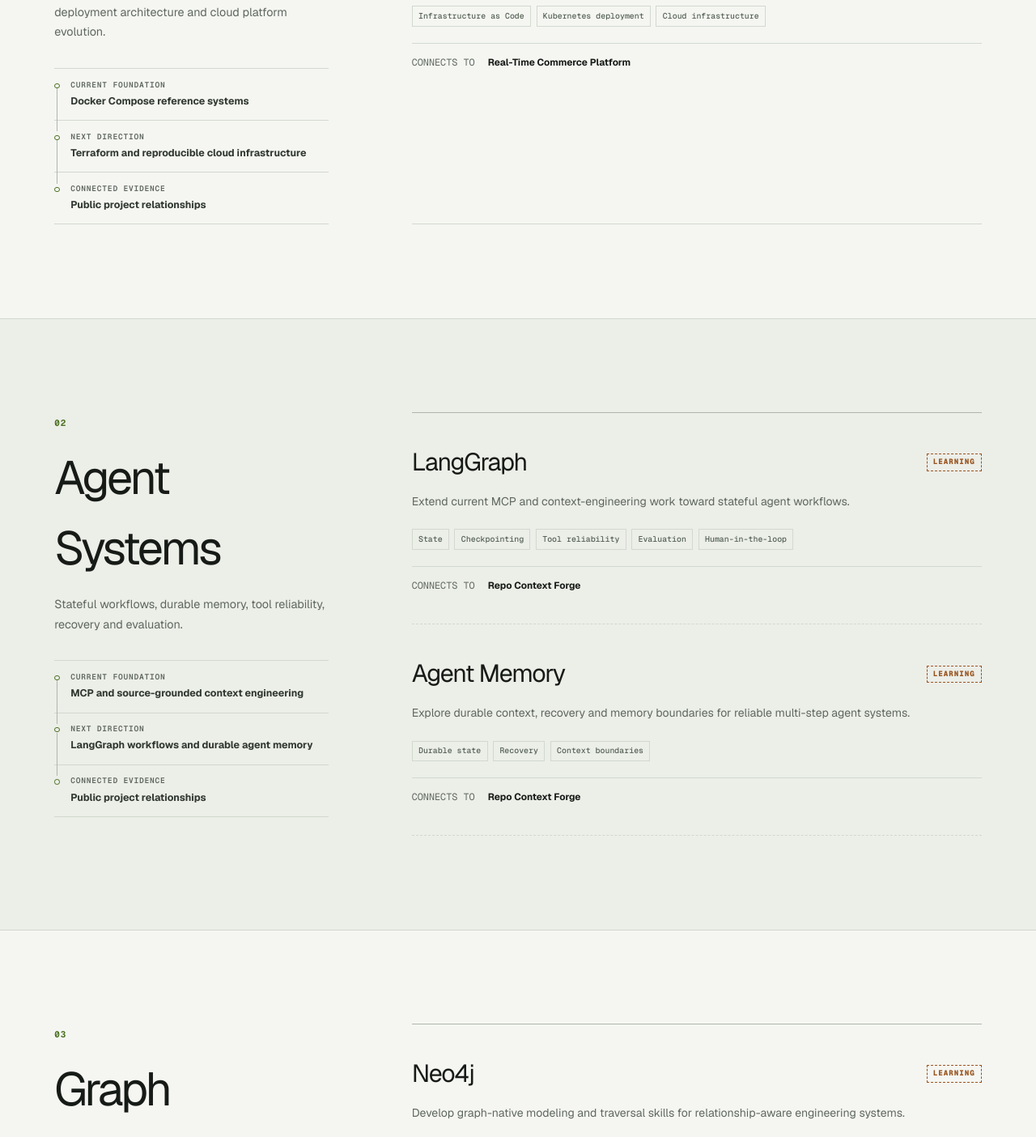
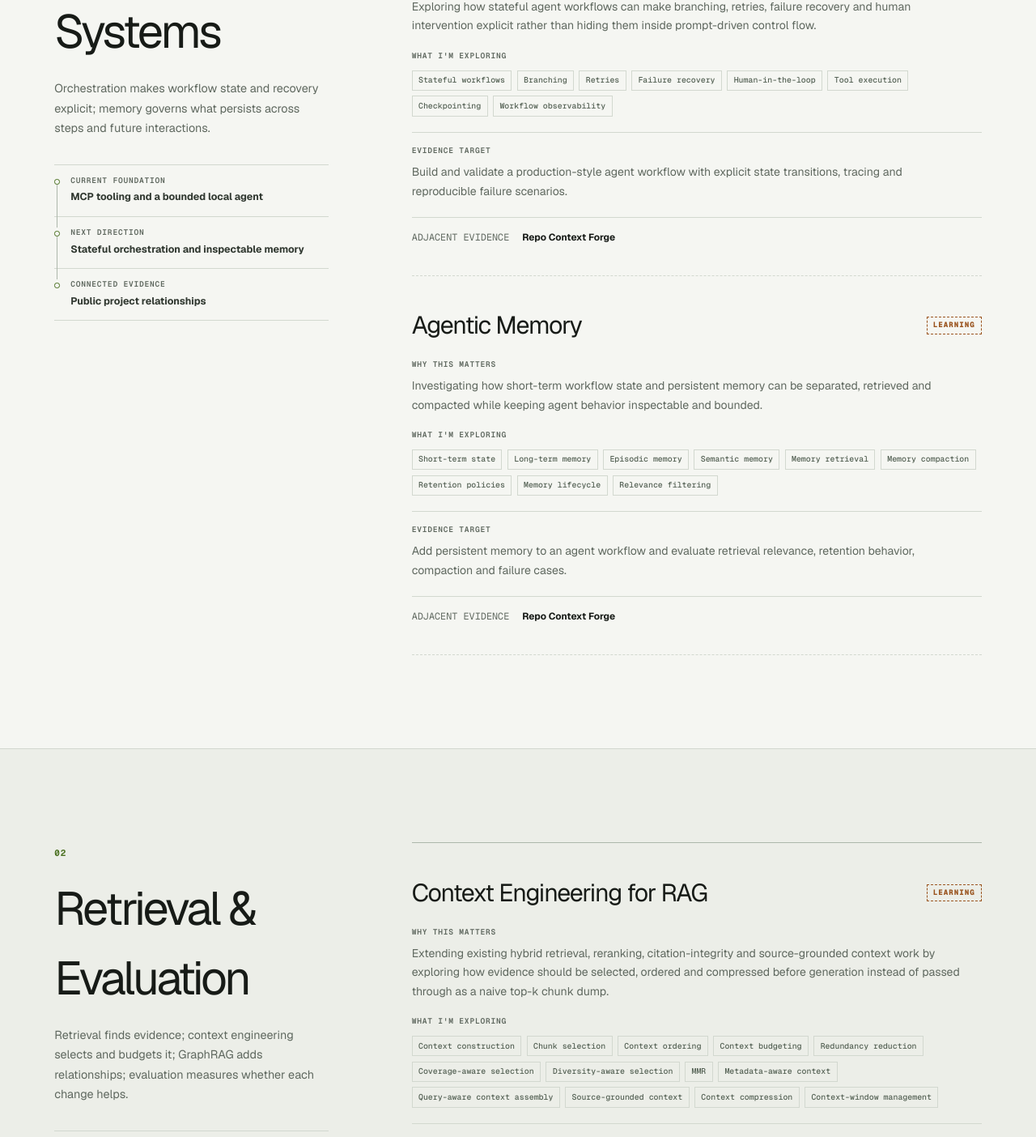
Before and after one commit to negativexq/portfolio-site, a Next.js app: page /learning in a window 1280 px wide. Shown: the part 905-2309 px from the top of the page at 81% size. Built offline with nearby package versions, Linux system fonts and the light colour scheme.

Commit message:
feat: enrich learning roadmap and graph relationships

```diff
--- a/app/globals.css
+++ b/app/globals.css
@@ -1850,12 +1850,33 @@
   letter-spacing: -0.04em;
 }
 
-.learning-card > p {
+.learning-card-layer {
+  margin-top: 1.2rem;
+}
+
+.learning-card-label {
+  display: block;
+  color: var(--muted);
+  font: 600 0.6rem/1.3 var(--mono);
+  letter-spacing: 0.08em;
+  text-transform: uppercase;
+}
+
+.learning-card-layer > p {
   max-width: 43rem;
-  margin: 0.9rem 0 0;
+  margin: 0.55rem 0 0;
   color: var(--muted);
   font-size: 0.88rem;
   line-height: 1.67;
+}
+
+.learning-card-topics .tag-list {
+  margin-top: 0.7rem;
+}
+
+.learning-card-evidence {
+  border-top: 1px solid var(--border);
+  padding-top: 1rem;
 }
 
 .learning-connections {
--- a/app/learning/page.tsx
+++ b/app/learning/page.tsx
@@ -6,7 +6,7 @@
 
 export const metadata: Metadata = {
   title: "Learning",
-  description: "Planned and active learning directions across infrastructure, agent systems and graph systems.",
+  description: "An evidence-oriented engineering growth roadmap across agent systems, retrieval, evaluation and AI platform infrastructure.",
   alternates: { canonical: "/learning" },
 };
 
@@ -18,25 +18,25 @@
   direction: string;
 }[] = [
   {
-    name: "Infrastructure",
+    name: "Agent Systems",
     index: "01",
-    description: "Reproducible infrastructure, Kubernetes deployment architecture and cloud platform evolution.",
-    foundation: "Docker Compose reference systems",
-    direction: "Terraform and reproducible cloud infrastructure",
+    description: "Orchestration makes workflow state and recovery explicit; memory governs what persists across steps and future interactions.",
+    foundation: "MCP tooling and a bounded local agent",
+    direction: "Stateful orchestration and inspectable memory",
   },
   {
-    name: "Agent Systems",
+    name: "Retrieval & Evaluation",
     index: "02",
-    description: "Stateful workflows, durable memory, tool reliability, recovery and evaluation.",
-    foundation: "MCP and source-grounded context engineering",
-    direction: "LangGraph workflows and durable agent memory",
+    description: "Retrieval finds evidence; context engineering selects and budgets it; GraphRAG adds relationships; evaluation measures whether each change helps.",
+    foundation: "Hybrid retrieval, reranking and citation integrity",
+    direction: "Context construction, GraphRAG and repeatable evaluation",
   },
   {
-    name: "Graph Systems",
+    name: "Platform Infrastructure",
     index: "03",
-    description: "Graph-native modeling and relationship-aware retrieval for knowledge and agent systems.",
-    foundation: "Lineage, dependency graphs and hybrid retrieval",
-    direction: "Neo4j modeling and GraphRAG exploration",
+    description: "Infrastructure provisioning, workload orchestration and observability extend containerized AI systems along distinct operational boundaries.",
+    foundation: "Containerized services and observable release workflows",
+    direction: "Terraform, Kubernetes and AI-platform signals",
   },
 ];
 
@@ -45,8 +45,8 @@
     <main>
       <header className="page-hero container">
         <p className="eyebrow">Learning / building next</p>
-        <h1>Engineering direction, clearly labeled.</h1>
-        <p>Active learning and planned work are visible here without being presented as verified production experience.</p>
+        <h1>Extending the engineering boundary.</h1>
+        <p>Active exploration and planned work expand existing AI Platform and MLOps foundations without being presented as demonstrated capability before the evidence exists.</p>
       </header>
 
       <div className="learning-sections">
--- a/app/page.tsx
+++ b/app/page.tsx
@@ -14,7 +14,7 @@
 import { flagshipProjects } from "@/data/projects";
 import { buildEngineeringGraph } from "@/lib/graph/build-graph";
 
-const currentDirectionIds = ["terraform", "langgraph", "graphrag"];
+const currentDirectionIds = ["langgraph", "context-engineering-rag", "terraform"];
 
 export default function Home() {
   const experience = experiences[0];
@@ -144,7 +144,7 @@
                   <h3>{item.title}</h3>
                   <StatusBadge status={item.status} />
                 </div>
-                <p>{item.rationale}</p>
+                <p>{item.previewSummary ?? item.rationale}</p>
               </article>
             ))}
           </div>
--- a/components/content/learning-card.tsx
+++ b/components/content/learning-card.tsx
@@ -15,11 +15,21 @@
         <h3>{item.title}</h3>
         <StatusBadge status={item.status} />
       </div>
-      <p>{item.rationale}</p>
-      <TagList items={item.themes} label={`${item.title} themes`} />
+      <div className="learning-card-layer">
+        <span className="learning-card-label">Why this matters</span>
+        <p>{item.rationale}</p>
+      </div>
+      <div className="learning-card-layer learning-card-topics">
+        <span className="learning-card-label">What I&apos;m exploring</span>
+        <TagList items={item.topics} label={`${item.title} exploration topics`} />
+      </div>
+      <div className="learning-card-layer learning-card-evidence">
+        <span className="learning-card-label">Evidence target</span>
+        <p>{item.evidenceTarget}</p>
+      </div>
       {projectLinks.length > 0 ? (
         <div className="learning-connections">
-          <span>Connects to</span>
+          <span>Adjacent evidence</span>
           {projectLinks.map((project) => (
             <Link key={project.slug} href={`/projects/${project.slug}`}>
               {project.title}
--- a/components/graph/graph-detail-panel.tsx
+++ b/components/graph/graph-detail-panel.tsx
@@ -124,6 +124,9 @@
         <dl className="graph-learning-context">
           <div><dt>Current foundation</dt><dd>{node.metadata.foundation}</dd></div>
           <div><dt>Intended direction</dt><dd>{node.metadata.direction}</dd></div>
+          {node.metadata.evidenceTarget ? (
+            <div><dt>Evidence target</dt><dd>{node.metadata.evidenceTarget}</dd></div>
+          ) : null}
         </dl>
       ) : null}
 
--- a/data/learning.ts
+++ b/data/learning.ts
@@ -1,59 +1,212 @@
 import type { LearningItem } from "@/lib/content/types";
 
 export const learningItems = [
-  {
-    id: "terraform",
-    title: "Terraform",
-    status: "planned",
-    area: "Infrastructure",
-    rationale:
-      "Extend Real-Time Commerce from a Docker Compose reference system toward reproducible infrastructure and cloud deployment.",
-    connectedProjectIds: ["real-time-commerce-platform"],
-    connectedAreaIds: ["ai-ml-platform", "distributed-systems"],
-    themes: ["Infrastructure as Code", "Kubernetes deployment", "Cloud infrastructure"],
-  },
   {
     id: "langgraph",
     title: "LangGraph",
     status: "learning",
     area: "Agent Systems",
     rationale:
-      "Extend current MCP and context-engineering work toward stateful agent workflows.",
+      "Exploring how stateful agent workflows can make branching, retries, failure recovery and human intervention explicit rather than hiding them inside prompt-driven control flow.",
+    previewSummary:
+      "Stateful agent workflows with explicit branching, retries, checkpointing and recovery.",
+    topics: [
+      "Stateful workflows",
+      "Branching",
+      "Retries",
+      "Failure recovery",
+      "Human-in-the-loop",
+      "Tool execution",
+      "Checkpointing",
+      "Workflow observability",
+    ],
+    evidenceTarget:
+      "Build and validate a production-style agent workflow with explicit state transitions, tracing and reproducible failure scenarios.",
     connectedProjectIds: ["repo-context-forge"],
     connectedAreaIds: ["agent-infrastructure"],
-    themes: ["State", "Checkpointing", "Tool reliability", "Evaluation", "Human-in-the-loop"],
+    connectedLearningIds: [],
   },
   {
     id: "agent-memory",
-    title: "Agent Memory",
+    title: "Agentic Memory",
     status: "learning",
     area: "Agent Systems",
     rationale:
-      "Explore durable context, recovery and memory boundaries for reliable multi-step agent systems.",
+      "Investigating how short-term workflow state and persistent memory can be separated, retrieved and compacted while keeping agent behavior inspectable and bounded.",
+    topics: [
+      "Short-term state",
+      "Long-term memory",
+      "Episodic memory",
+      "Semantic memory",
+      "Memory retrieval",
+      "Memory compaction",
+      "Retention policies",
+      "Memory lifecycle",
+      "Relevance filtering",
+    ],
+    evidenceTarget:
+      "Add persistent memory to an agent workflow and evaluate retrieval relevance, retention behavior, compaction and failure cases.",
     connectedProjectIds: ["repo-context-forge"],
     connectedAreaIds: ["agent-infrastructure"],
-    themes: ["Durable state", "Recovery", "Context boundaries"],
+    connectedLearningIds: [],
   },
   {
-    id: "neo4j",
-    title: "Neo4j",
+    id: "context-engineering-rag",
+    title: "Context Engineering for RAG",
     status: "learning",
-    area: "Graph Systems",
+    area: "Retrieval & Evaluation",
     rationale:
-      "Develop graph-native modeling and traversal skills for relationship-aware engineering systems.",
-    connectedProjectIds: [],
-    connectedAreaIds: ["data-engineering", "agent-infrastructure"],
-    themes: ["Knowledge graphs", "Graph traversal", "Cypher"],
+      "Extending existing hybrid retrieval, reranking, citation-integrity and source-grounded context work by exploring how evidence should be selected, ordered and compressed before generation instead of passed through as a naive top-k chunk dump.",
+    previewSummary:
+      "Systematic selection, ordering and budgeting of retrieved evidence before generation.",
+    topics: [
+      "Context construction",
+      "Chunk selection",
+      "Context ordering",
+      "Context budgeting",
+      "Redundancy reduction",
+      "Coverage-aware selection",
+      "Diversity-aware selection",
+      "MMR",
+      "Metadata-aware context",
+      "Query-aware context assembly",
+      "Source-grounded context",
+      "Context compression",
+      "Context-window management",
+    ],
+    evidenceTarget:
+      "Build a repeatable benchmark comparing naive top-k retrieval with diversity-aware and coverage-aware context selection across answer quality, context size, source coverage and latency.",
+    connectedProjectIds: ["knowledge-base-rag"],
+    connectedAreaIds: ["generative-ai-rag"],
+    connectedLearningIds: ["graphrag", "llm-rag-evaluation"],
   },
   {
     id: "graphrag",
     title: "GraphRAG",
     status: "learning",
-    area: "Graph Systems",
+    area: "Retrieval & Evaluation",
     rationale:
-      "Explore relationship-aware retrieval patterns that connect knowledge graphs, retrieval and agent context.",
-    connectedProjectIds: ["knowledge-base-rag", "repo-context-forge"],
-    connectedAreaIds: ["generative-ai-rag", "agent-infrastructure"],
-    themes: ["Graph retrieval", "Knowledge graphs", "Evaluation"],
+      "Exploring when explicit entity and relationship structure improves retrieval compared with vector-only RAG, especially for multi-hop and relationship-heavy questions.",
+    topics: [
+      "Knowledge graphs",
+      "Entity extraction",
+      "Relationship modeling",
+      "Graph traversal",
+      "Multi-hop retrieval",
+      "Vector retrieval",
+      "Metadata filtering",
+      "Graph + vector retrieval",
+      "Neo4j",
+    ],
+    evidenceTarget:
+      "Build a Neo4j-backed GraphRAG experiment and compare it against conventional hybrid RAG on the same evaluation set.",
+    connectedProjectIds: ["knowledge-base-rag"],
+    connectedAreaIds: ["generative-ai-rag"],
+    connectedLearningIds: [],
+  },
+  {
+    id: "llm-rag-evaluation",
+    title: "LLM / RAG Evaluation",
+    status: "learning",
+    area: "Retrieval & Evaluation",
+    rationale:
+      "Extending existing DeepEval, bilingual reranker and citation-validation work into repeatable benchmark suites that measure retrieval quality, reranking behavior, citation integrity, context efficiency, latency and failure modes.",
+    topics: [
+      "Retrieval evaluation",
+      "Reranker evaluation",
+      "Recall@K",
+      "MRR",
+      "nDCG",
+      "Citation integrity",
+      "Grounding / faithfulness",
+      "Context efficiency",
+      "Latency",
+      "Failure-mode testing",
+      "Reproducible benchmark datasets",
+      "Regression testing",
+    ],
+    evidenceTarget:
+      "Create a versioned evaluation dataset and automated benchmark comparing retrieval and context-construction configurations across quality, grounding, context size and latency metrics.",
+    connectedProjectIds: ["knowledge-base-rag"],
+    connectedAreaIds: ["generative-ai-rag"],
+    connectedLearningIds: [],
+  },
+  {
+    id: "terraform",
+    title: "Terraform",
+    status: "planned",
+    area: "Platform Infrastructure",
+    rationale:
+      "Planning to turn existing portfolio platforms into reproducible infrastructure deployments with explicit environments, state management and CI validation.",
+    previewSummary:
+      "Reproducible infrastructure provisioning with explicit environments, state and CI validation.",
+    topics: [
+      "Infrastructure as Code",
+      "Modules",
+      "Remote state",
+      "Environment separation",
+      "CI validation",
+      "Reusable infrastructure",
+      "Cloud deployment",
+      "Variable management",
+    ],
+    evidenceTarget:
+      "Provision an existing portfolio platform using Terraform with reusable modules, remote state and separate environments.",
+    connectedProjectIds: ["modelops-control-plane"],
+    connectedAreaIds: ["ai-ml-platform"],
+    connectedLearningIds: [],
+  },
+  {
+    id: "ai-platform-kubernetes",
+    title: "AI Platform on Kubernetes",
+    status: "planned",
+    area: "Platform Infrastructure",
+    rationale:
+      "Extending containerized AI platform work toward production orchestration, with emphasis on model serving, rollout control, resource isolation, scaling and observability.",
+    topics: [
+      "Model serving",
+      "Application workloads",
+      "Autoscaling",
+      "Rollout strategies",
+      "Health checks",
+      "Resource requests and limits",
+      "GPU scheduling",
+      "Observability",
+      "Service networking",
+      "Configuration",
+      "Secrets",
+      "Workload isolation",
+    ],
+    evidenceTarget:
+      "Deploy an existing ModelOps or RAG workload on Kubernetes with health checks, resource controls, rollout strategy and observable service behavior.",
+    connectedProjectIds: ["modelops-control-plane"],
+    connectedAreaIds: ["ai-ml-platform"],
+    connectedLearningIds: [],
+  },
+  {
+    id: "ai-platform-observability",
+    title: "AI Platform Observability",
+    status: "learning",
+    area: "Platform Infrastructure",
+    rationale:
+      "Extending existing OpenTelemetry, Jaeger, Prometheus, Grafana and rollout-verification work toward AI-platform-specific signals across model serving, retrieval, agent execution and release automation.",
+    topics: [
+      "Distributed tracing",
+      "Model-serving metrics",
+      "Retrieval latency",
+      "Token usage",
+      "Agent traces",
+      "Tool-call traces",
+      "Rollout metrics",
+      "Failure classification",
+      "SLOs / SLIs",
+      "Alerting",
+      "Evaluation telemetry",
+    ],
+    evidenceTarget:
+      "Define and validate an observable AI service workflow with end-to-end traces, platform metrics, failure classification and a small set of explicit SLIs.",
+    connectedProjectIds: ["modelops-control-plane", "knowledge-base-rag"],
+    connectedAreaIds: ["ai-ml-platform", "generative-ai-rag"],
+    connectedLearningIds: [],
   },
 ] satisfies readonly LearningItem[];
--- a/lib/content/types.ts
+++ b/lib/content/types.ts
@@ -91,7 +91,7 @@
   evidenceExperienceIds: readonly string[];
 };
 
-export type LearningArea = "Infrastructure" | "Agent Systems" | "Graph Systems";
+export type LearningArea = "Agent Systems" | "Retrieval & Evaluation" | "Platform Infrastructure";
 
 export type LearningItem = {
   id: string;
@@ -99,9 +99,12 @@
   status: Extract<ProjectStatus, "learning" | "planned">;
   area: LearningArea;
   rationale: string;
+  previewSummary?: string;
+  topics: readonly string[];
+  evidenceTarget: string;
   connectedProjectIds: readonly string[];
   connectedAreaIds: readonly string[];
-  themes: readonly string[];
+  connectedLearningIds: readonly string[];
 };
 
 export type Metric = {
--- a/lib/graph/build-graph.ts
+++ b/lib/graph/build-graph.ts
@@ -47,9 +47,12 @@
   "concept:hybrid-retrieval": { x: 5.1, y: -5.2 },
   "learning:langgraph": { x: 8.5, y: 4.7 },
   "learning:agent-memory": { x: 10, y: 6.1 },
-  "learning:neo4j": { x: -8, y: 4.4 },
-  "learning:graphrag": { x: -6.3, y: 6 },
-  "learning:terraform": { x: -7.2, y: -6.3 },
+  "learning:context-engineering-rag": { x: 7.2, y: -3.8 },
+  "learning:graphrag": { x: 8.6, y: -2.3 },
+  "learning:llm-rag-evaluation": { x: 6.8, y: -5.4 },
+  "learning:terraform": { x: -1.8, y: -8.5 },
+  "learning:ai-platform-kubernetes": { x: 0.3, y: -9.2 },
+  "learning:ai-platform-observability": { x: 2.6, y: -8.3 },
 };
 
 const prominentTechnologies = new Set([
@@ -424,7 +427,12 @@
       type: "learning",
       status: item.status,
       description: item.rationale,
-      importance: item.id === "langgraph" || item.id === "neo4j" || item.id === "terraform" ? 7 : 6,
+      importance: item.id === "langgraph"
+        || item.id === "context-engineering-rag"
+        || item.id === "terraform"
+        || item.id === "ai-platform-kubernetes"
+        ? 7
+        : 6,
       href: "/learning",
       metadata: {
         rationale: item.rationale,
@@ -432,6 +440,7 @@
           ? connectedProjects.map((project) => project.title).join(" · ")
           : "Current lineage, retrieval and graph-oriented engineering concepts",
         direction: item.rationale,
+        evidenceTarget: item.evidenceTarget,
         connectedProject: connectedProjects.map((project) => project.title).join(" · ") || undefined,
       },
     });
@@ -459,6 +468,21 @@
         item.status === "planned" ? "planned direction" : "learning direction",
         "extends from",
         item.status,
+      );
+    }
+  }
+
+  for (const item of learningItems) {
+    for (const connectedLearningId of item.connectedLearningIds) {
+      const target = learningItems.find((candidate) => candidate.id === connectedLearningId);
+      if (!target) throw new Error(`Learning direction references a missing item: ${item.id} -> ${connectedLearningId}`);
+      addEdge(
+        `learning:${item.id}`,
+        `learning:${target.id}`,
+        "learning-direction",
+        "extends toward",
+        "builds on",
+        target.status,
       );
     }
   }
--- a/lib/graph/types.ts
+++ b/lib/graph/types.ts
@@ -47,6 +47,7 @@
   roadmap?: readonly string[];
   foundation?: string;
   direction?: string;
+  evidenceTarget?: string;
   connectedProject?: string;
   impactId?: string;
 };
--- a/lib/graph/validate-graph.ts
+++ b/lib/graph/validate-graph.ts
@@ -162,6 +162,11 @@
       if (edgeKeySet.has(key)) learningRelationshipsValidated += 1;
       else missingLearningRelationships.push(`${areaId} -> ${item.title}`);
     }
+    for (const connectedLearningId of item.connectedLearningIds) {
+      const key = `learning-direction:${learningId}:learning:${connectedLearningId}`;
+      if (edgeKeySet.has(key)) learningRelationshipsValidated += 1;
+      else missingLearningRelationships.push(`${item.title} -> ${connectedLearningId}`);
+    }
   }
 
   const learningNodeIds = new Set(data.nodes
```
